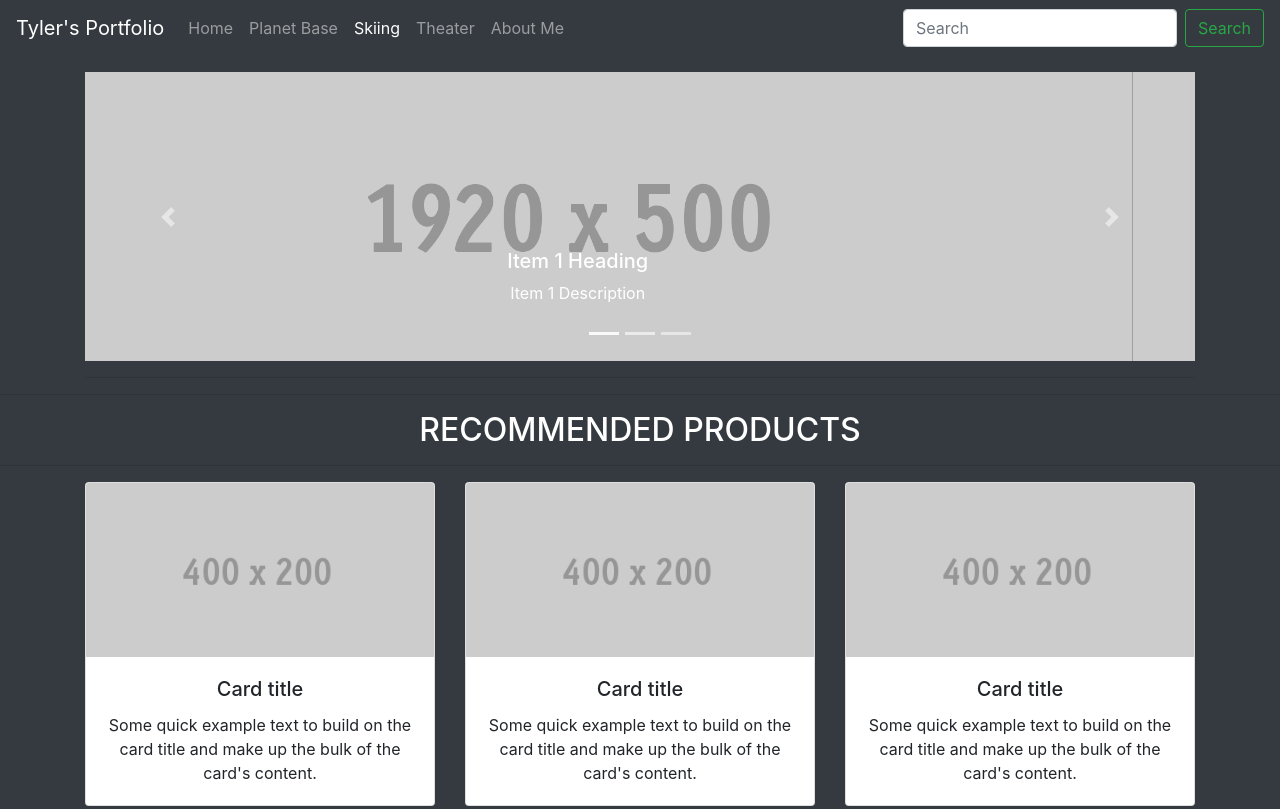
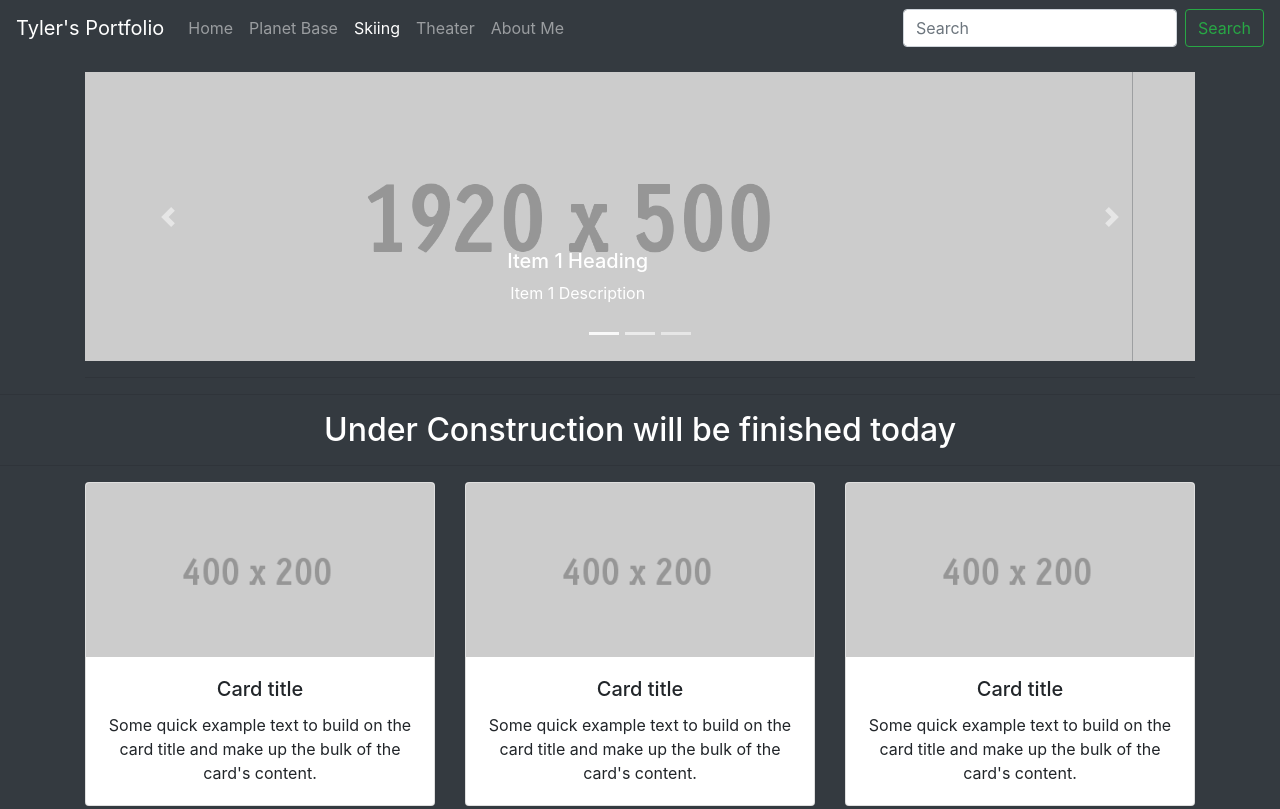
Before and after one commit to tyler-leck-12232/Tylers-College-Website, a plain HTML site: page Skiing.html in a window 1280 px wide. Shown: the top 809 px of the page. Drawn offline with Linux system fonts and the light colour scheme.

Commit message:
comit construction notice

```diff
--- a/Skiing.html
+++ b/Skiing.html
@@ -104,7 +104,7 @@
       <hr>
     </div>
     <hr>
-    <h2 class="text-center">RECOMMENDED PRODUCTS</h2>
+    <h2 class="text-center">Under Construction will be finished today</h2>
     <hr>
     <div class="container">
       <div class="row text-center">
```
